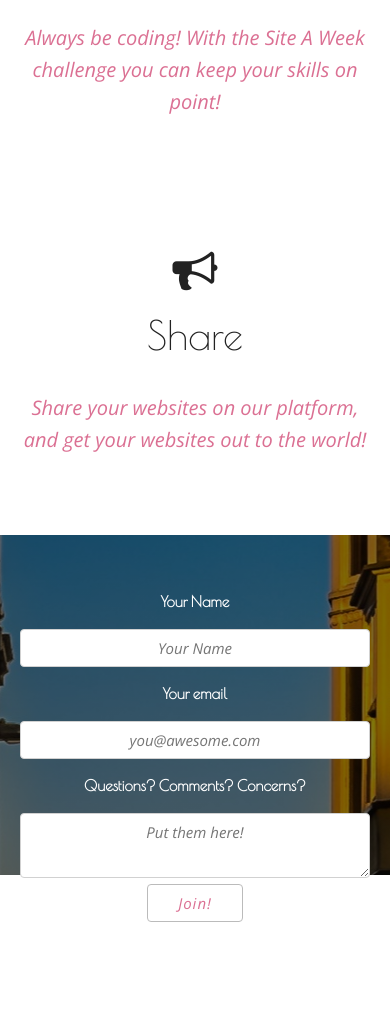
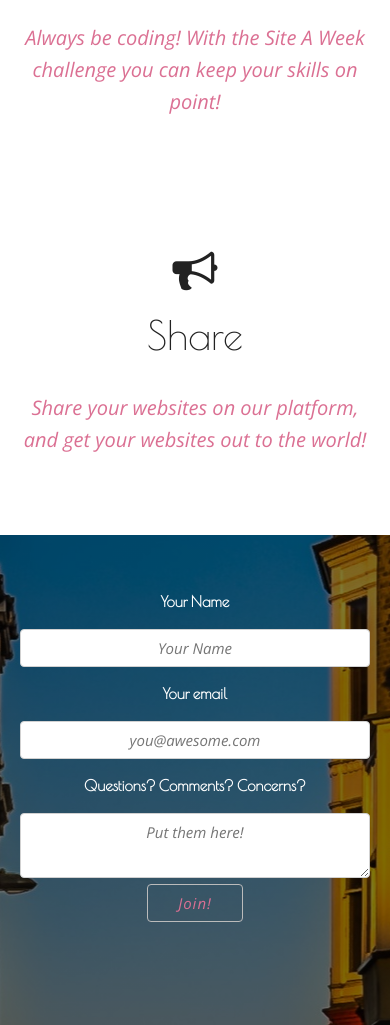
Before and after one commit to jordanjones98/siteaweek, a plain HTML site: page index.html in a window 390 px wide. Shown: the part 1215-2240 px from the top of the page. Before the commit the page ends 2162 px from the top, so only its background shows below. Drawn offline with nearby package versions, Linux system fonts and the light colour scheme.

Commit message:
Making section 3 longer

```diff
--- a/sass/main.sass
+++ b/sass/main.sass
@@ -83,7 +83,7 @@ input[type="text email"]
   .section1
     height: 650px
   .section3
-    height: 300px
+    height: 450px
   p.title
     padding-top: 10%
 @-ms-viewport
```
Also changed, not shown: css/main.css.
